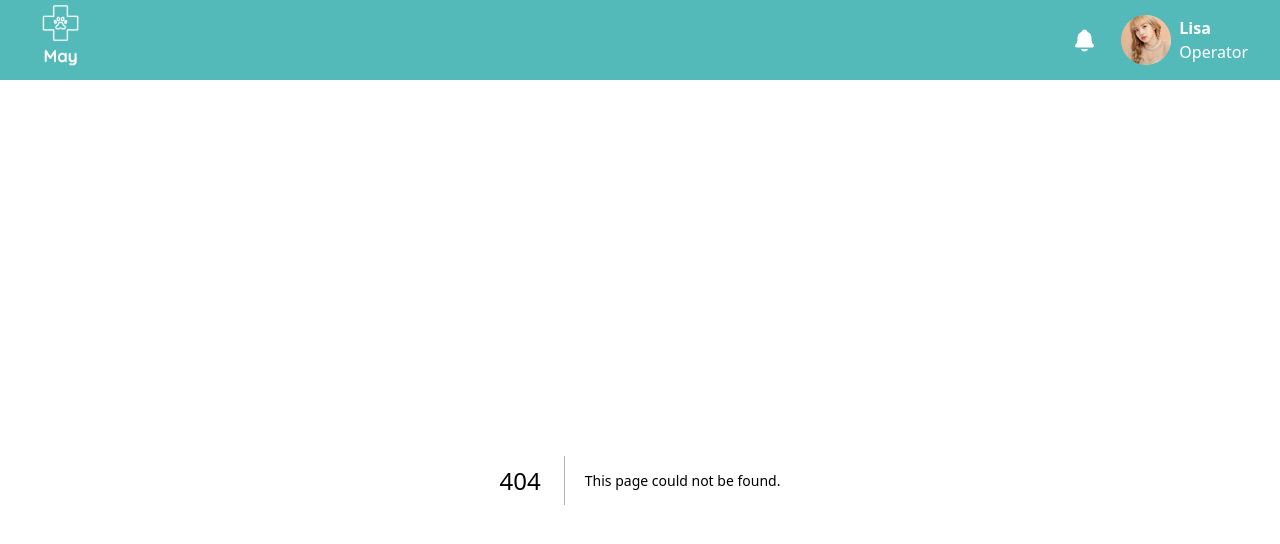
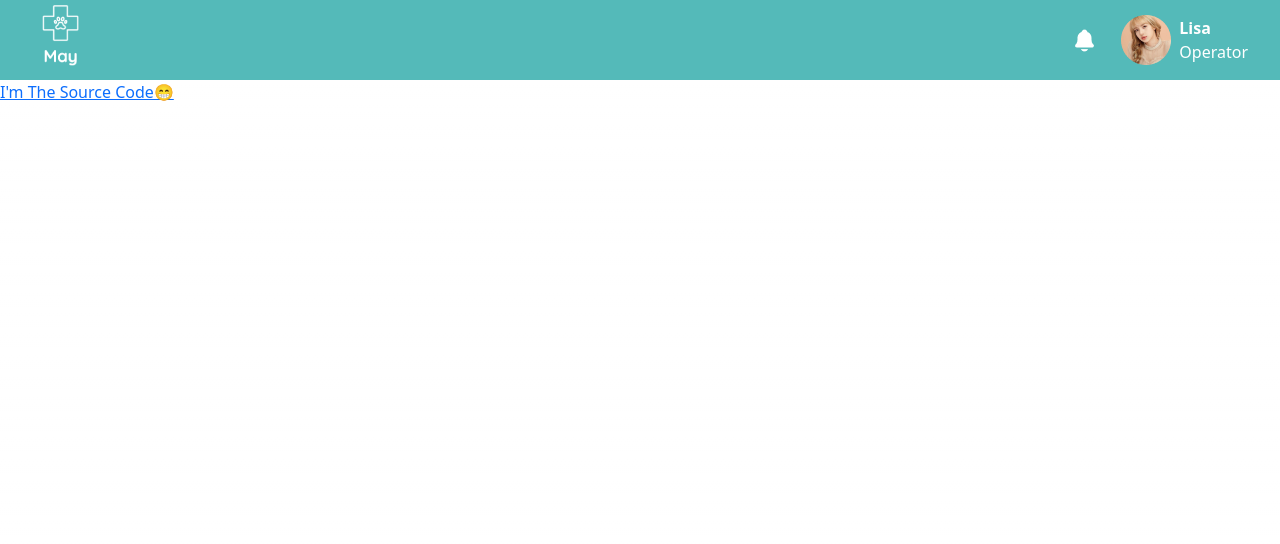
Before and after one commit to ClaraKhin/may-veterinary-clinic, a Next.js app: page /components/Footer in a window 1280 px wide. Before the commit this address had no page. Shown: the top 544 px of the page. Built offline with nearby package versions, Linux system fonts and the light colour scheme.

Commit message:
Create Footer.jsx

```diff
--- /dev/null
+++ b/src/pages/components/Footer.jsx
@@ -0,0 +1,17 @@
+import React from "react";
+import Link from "next/link";
+
+const Footer = () => {
+  return (
+    <footer>
+      <Link
+        href={"https://github.com/ClaraKhin/may-veterinary-clinic"}
+        className="source"
+        target="_blank"
+      >
+        I'm The Source Code😁
+      </Link>
+    </footer>
+  );
+};
+export default Footer;
```
